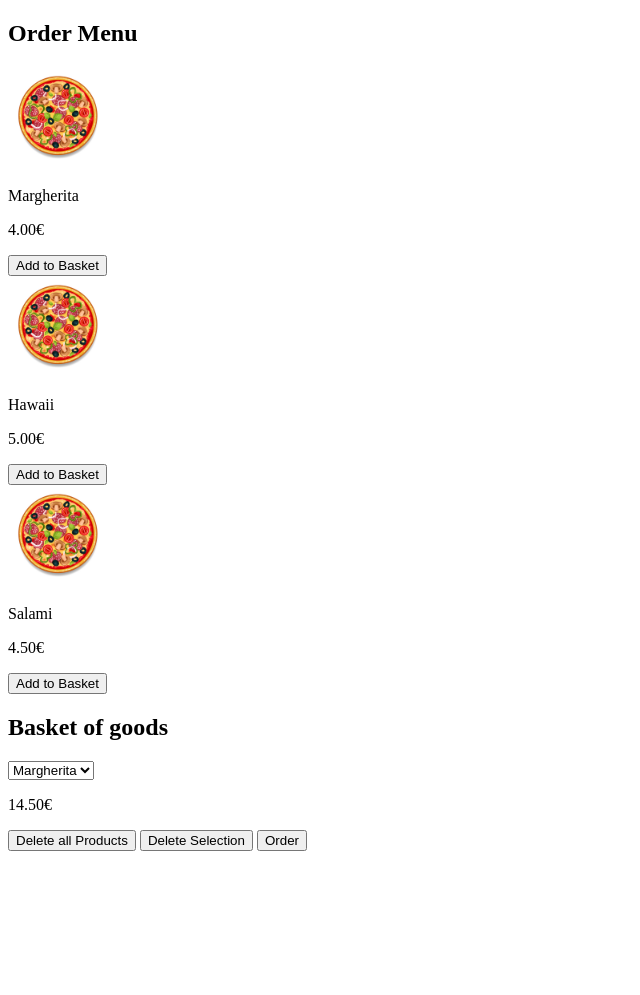
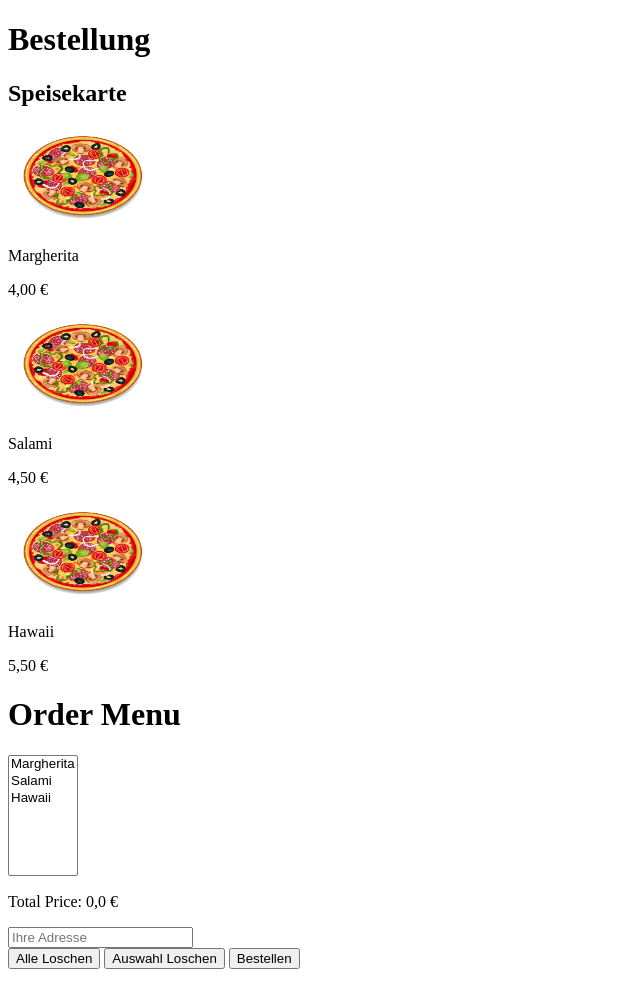
Before and after one commit to ancuong1610/EWA_PizzaService, a PHP site: page /Praktikum/Prak1/bestellung.php in a window 1280 px wide. Shown: the whole page, without its empty margins (0-640 px from the left). Before the commit the page ends 851 px from the top, so only its background shows below. Run offline with PHP 8.4, Linux system fonts and the light colour scheme.

Commit message:
Complete 1.2

```diff
--- a/src/Praktikum/Prak1/bestellung.php
+++ b/src/Praktikum/Prak1/bestellung.php
@@ -1,54 +1,98 @@
+<?php declare(strict_types=1);
+
+class Bestellung{
+    protected function generateView():void
+    {
+        $pizzas = [
+            ['name' => 'Margherita', 'price' => '4,00 €'],
+            ['name' => 'Salami', 'price' => '4,50 €'],
+            ['name' => 'Hawaii', 'price' => '5,50 €']
+        ];
+
+        echo <<<HTML
             <!DOCTYPE html>
             <html lang="de">
             <head>
                 <meta charset="UTF-8">
-    <title>Bestellung</title>
+                <title>PizzaShop</title>
             </head>
             <body>
-<section>
+                <h1>
+                    <strong>Bestellung</strong>
+                </h1>
+                <h2>
+                    <strong>Speisekarte</strong>
+                </h2>
+
+            HTML;
+
+        foreach ($pizzas as $pizza) {
+            echo <<<HTML
+                <img
+                    width="150"
+                    height="100"
+                    src="pizza.jpg"
+                    alt="Pizza Image"
+                >
+                <br>
+                <p>{$pizza['name']}</p>
+                <p>{$pizza['price']}</p>
+            HTML;
+        }
+
+
+        echo <<<HTML
             <h1> Order Menu </h1>
 
-    <?php
-    // Define menu items
-    $menuItems = [
-        ['name' => 'Margherita', 'price' => '4.00'],
-        ['name' => 'Hawaii', 'price' => '5.00'],
-        ['name' => 'Salami', 'price' => '4.50']
-    ];
+            <form action="https://echo.fbi.h-da.de/" method="post" target="_blank">
+                    <select name="Pizza" id="selectPizza" class="selectPizza" onchange="seePrice()" size="7" multiple>
+                        <option value="margherita">Margherita</option>
+                        <option value="salami">Salami</option>
+                        <option value="hawaii">Hawaii</option>
+                    </select>
 
-    // Display menu items
-    foreach ($menuItems as $index => $menuItem) {
-        echo "<form action='https://echo.fbi.h-da.de/' method='post'>
-                <img src='pizza.jpg' alt='Just a Pizza' width='100' height='100'>
-                <p>{$menuItem['name']}</p>
-                <p>{$menuItem['price']}€</p>
-                <input type='hidden' name='item' value='{$menuItem['name']}'>
-                <input type='hidden' name='price' value='{$menuItem['price']}'>
-                <button type='submit' tabindex='" . ($index + 1) . "' accesskey='" . strtoupper($menuItem['name'][0]) . "'>Add to Basket</button>
-              </form>";
-    }
-    ?>
+                    <p class="priceTotal">Total Price: 0,0 €</p>
+                    <input type="hidden" name="totalPrice" id="totalPrice" value="0.00">
 
-</section>
+                    <div>
+                        <input
+                            type="text"
+                            id="inputAddress"
+                            name="address"
+                            placeholder="Ihre Adresse"
+                            size="20"
+                        >
+                    </div>
+                    <div>
+                        <button type="reset">Alle Loschen</button>
+                        <button
+                            type="button"
+                            onclick="clearSelecOption()"
+                        >
+                            Auswahl Loschen
+                        </button>
+                        <button type="submit">Bestellen</button>
+                    </div>
+                </form>
 
-<!-- Basket of checklist -->
-<section>
-    <h2>Basket of goods</h2>
+                <br>
 
-    <form action="https://echo.fbi.h-da.de/" method="post">
-        <select name="selected_item" tabindex="4">
-            <?php
-            // Display options in the basket dropdown
-            foreach ($menuItems as $menuItem) {
-                echo "<option value='{$menuItem['name']}'>{$menuItem['name']}</option>";
-            }
-            ?>
-        </select>
-        <p>14.50€</p>
-        <button type="submit" name="action" value="delete_all" tabindex="5" accesskey="D">Delete all Products</button>
-        <button type="submit" name="action" value="delete_selection" tabindex="6" accesskey="X">Delete Selection</button>
-        <button type="submit" name="action" value="order" tabindex="7" accesskey="O">Order</button>
-    </form>
-</section>
+                <script src="interact.js"></script>
             </body>
             </html>
+            HTML;
+            }
+
+    public static function main():void
+    {
+        try {
+            $page = new Bestellung();
+            $page->generateView();
+        } catch (Exception $e) {
+            header("Content-type: text/html; charset=UTF-8");
+            echo $e->getMessage();
+        }
+    }
+}
+
+Bestellung::main();
```
Also changed, not shown: src/Praktikum/Prak1/baecker.php (added, +88 -0 lines), src/Praktikum/Prak1/fahrer.php (added), src/Praktikum/Prak1/kunde.php (added). Lines whose indentation alone changed are shown as unchanged.
